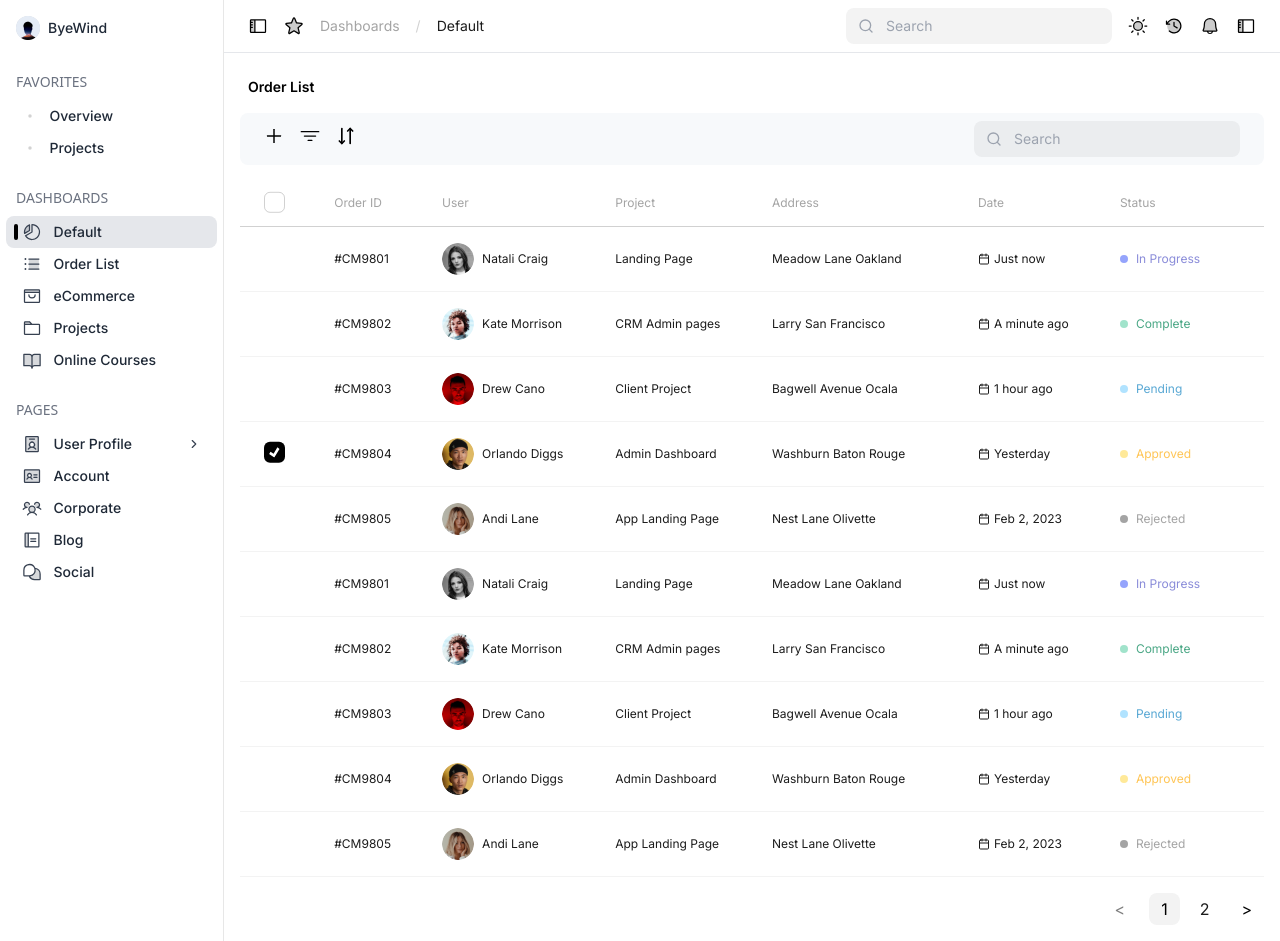
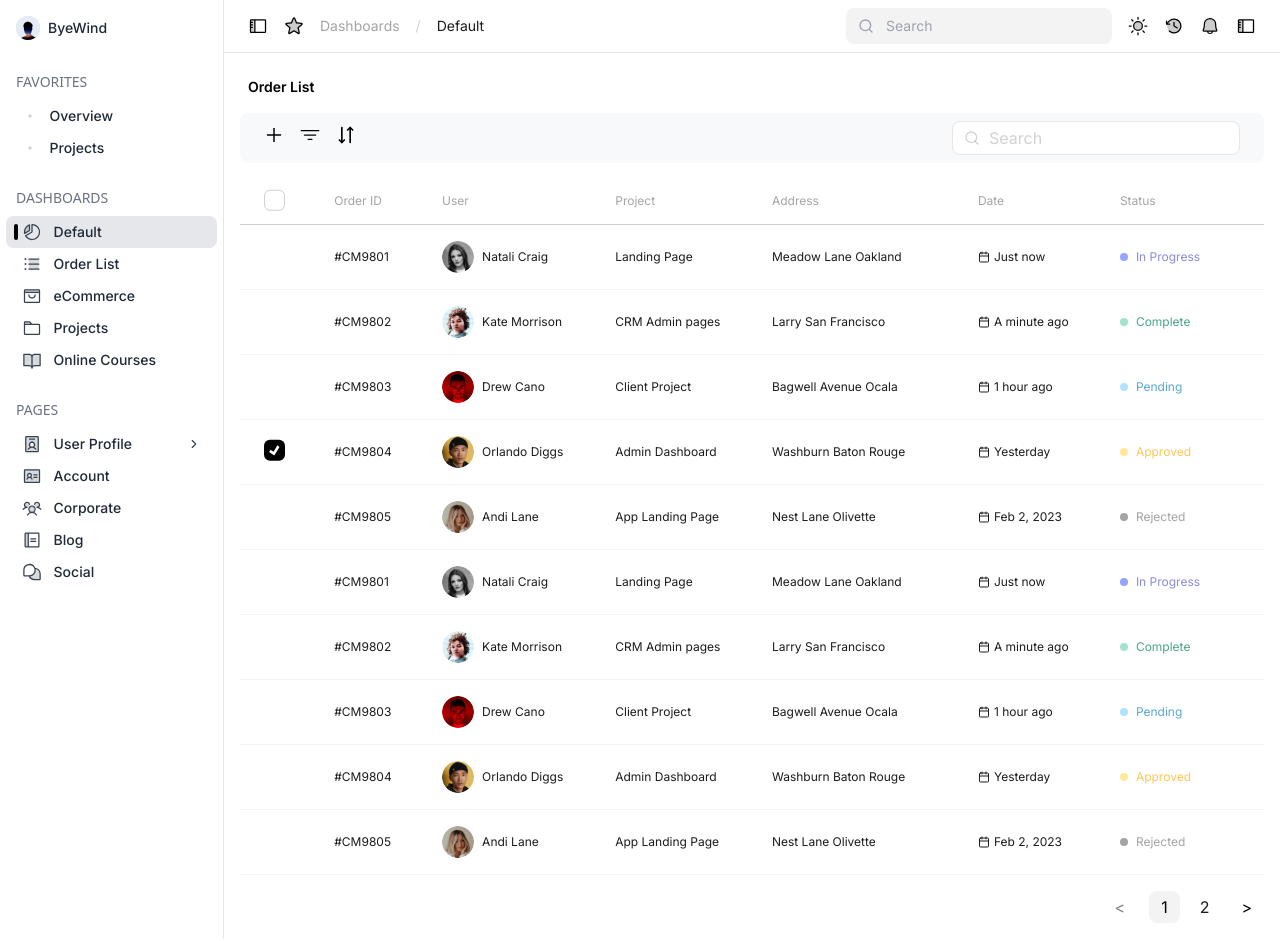
Before and after one commit to shambhavits16/dashboard-assignment, a React (Vite) app: page /orders in a window 1280 px wide. Built offline with nearby package versions, Linux system fonts and the light colour scheme.

Commit message:
Fixes done

```diff
--- a/src/pages/OrderListPage.jsx
+++ b/src/pages/OrderListPage.jsx
@@ -277,14 +277,13 @@ const OrdersListPage = ({ theme, setLeftSidebarOpen }) => {
           <input
             type="text"
             placeholder="Search"
-            className={`float-right pl-10 pr-4 py-2 ${theme === "light"
-              ? "bg-[#1C1C1C0D] text-[#1C1C1C33]"
-              : "bg-gray-950 text-gray-200"
-              } text-sm font-normal font-inter rounded-lg focus:outline-none focus:ring-1 ${theme === "light" ? "focus:ring-gray-400" : "focus:ring-gray-500"
-              }`}
+            className={`float-right pl-9 pr-4 px-2 py-1 border ${theme === "light"
+              ? "bg-white placeholder-[#1C1C1C33] border-[#1C1C1C1A]"
+              : "bg-[#1C1C1C] placeholder-[#FFFFFF33] border-[#FFFFFF1A]"
+              } font-inter rounded-lg focus:outline-none focus:ring-1 ${theme === "light" ? "focus:ring-gray-400" : "focus:ring-gray-500"}`}
           />
           <FiSearch
-            className={`absolute left-3 top-1/2 transform -translate-y-1/2 ${theme === "light" ? "text-gray-400" : "text-gray-300"
+            className={`absolute left-3 top-1/2 transform -translate-y-1/2 ${theme === "light" ? "text-[#1C1C1C33]" : "text-[#FFFFFF33]"
               }`}
             size={16}
           />
```
